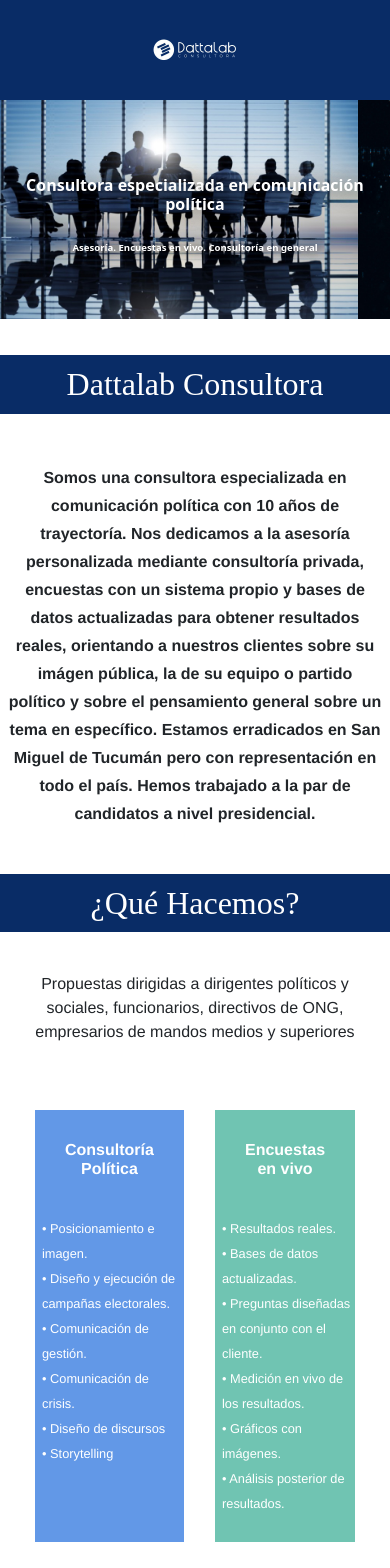
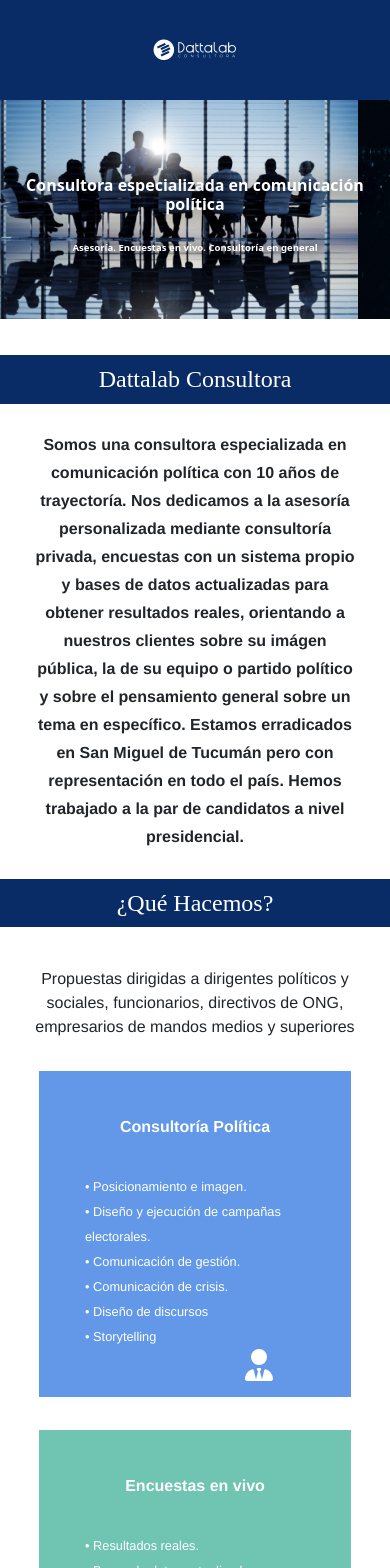
Before and after one commit to lucianocolin/dattalab, a React (Create React App) app in the folder dattalab-react/: page / in a window 390 px wide. Shown: the top 1568 px of the page. Built offline with nearby package versions, Linux system fonts and the light colour scheme.

Commit message:
everything adjusted to mobile

```diff
--- a/dattalab-react/src/css/Sections/Home.css
+++ b/dattalab-react/src/css/Sections/Home.css
@@ -120,13 +120,14 @@
   }
 
   .us-section h2{
-    font-size: 2rem;
+    font-size: 1.5rem;
     margin: 0;
   }
 
   .us-section p{
     font-size: 1rem;
     align-self: center;
-    padding: 0 0.5rem;
+    padding: 1.7rem 2rem;
+    margin: 0;
   }
 }
--- a/dattalab-react/src/css/Sections/WhatWeDo.css
+++ b/dattalab-react/src/css/Sections/WhatWeDo.css
@@ -136,26 +136,34 @@
 @media (max-width: 425px){
 
   .cards-container{
+    flex-direction: column;
+    align-items: center;
+    justify-content: center;
+    margin-bottom: 6rem;
+    margin-top: 2rem;
     gap: 2rem;
-    justify-content: center;
   }
 
   .wwd-title{
-    margin-top: 30px;
-    font-size: 2rem;
+    margin-top: 0;
+    font-size: 1.5rem;
     padding: 10px;
+    margin-bottom: 0;
   }
 
   .to-who p{
     font-size: 1rem;
-    padding: 0 10px;
+    padding: 0 1rem;
+    margin: 0;
     text-align: center;
   }
 
   .consulting-card{
-    width: 20rem;
-    height: 27rem;
+    width: 80%;
+    height: auto;
     margin-bottom: 50px;
+    margin: 0;
+    padding: 1rem;
   }
 
   .consulting-card h5{
@@ -163,19 +171,23 @@
   }
 
   .consulting-card p{
-    margin-left: 7px;
+    /* margin-left: 7px; */
     font-size: 0.8rem;
     line-height: 25px;
+    margin-bottom: 2rem;
   }
 
   .consulting-icon{
-    display: none;
+    font-size: 2rem;
+    bottom: 1rem;
+    right: 25%;
   }
 
   .surveys-card{
-    width: 20rem;
-    height: 27rem;
-    margin-bottom: 50px;
+    width: 80%;
+    height: auto;
+    margin: 0;
+    padding: 1rem;
   }
 
   .surveys-card h5{
@@ -183,13 +195,16 @@
   }
 
   .surveys-card p{
-    margin-left: 7px;
+    /* margin-left: 7px; */
     font-size: 0.8rem;
     line-height: 25px;
+    margin-bottom: 3rem;
   }
 
   .survey-icon{
-    display: none;
+    font-size: 2rem;
+    bottom: 1rem;
+    right: 25%;
   }
 
   .contact-img{
@@ -198,7 +213,7 @@
   }
 
   .contact-img p{
-    font-size: 1rem;
+    font-size: 0.8rem;
     padding: 0 1rem;
     margin-top: 4.3rem;
     text-shadow: 1px 1px 20px black;
```
